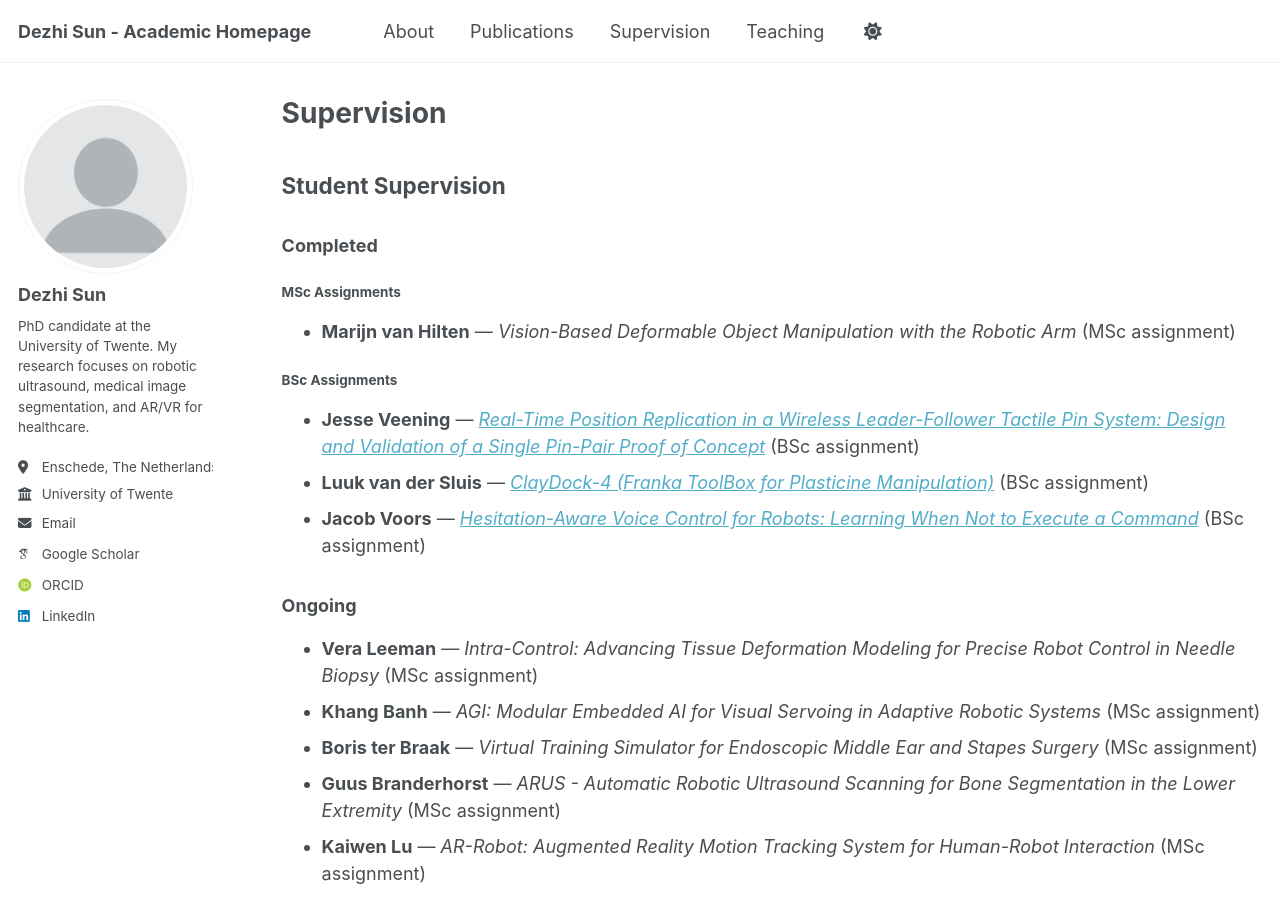
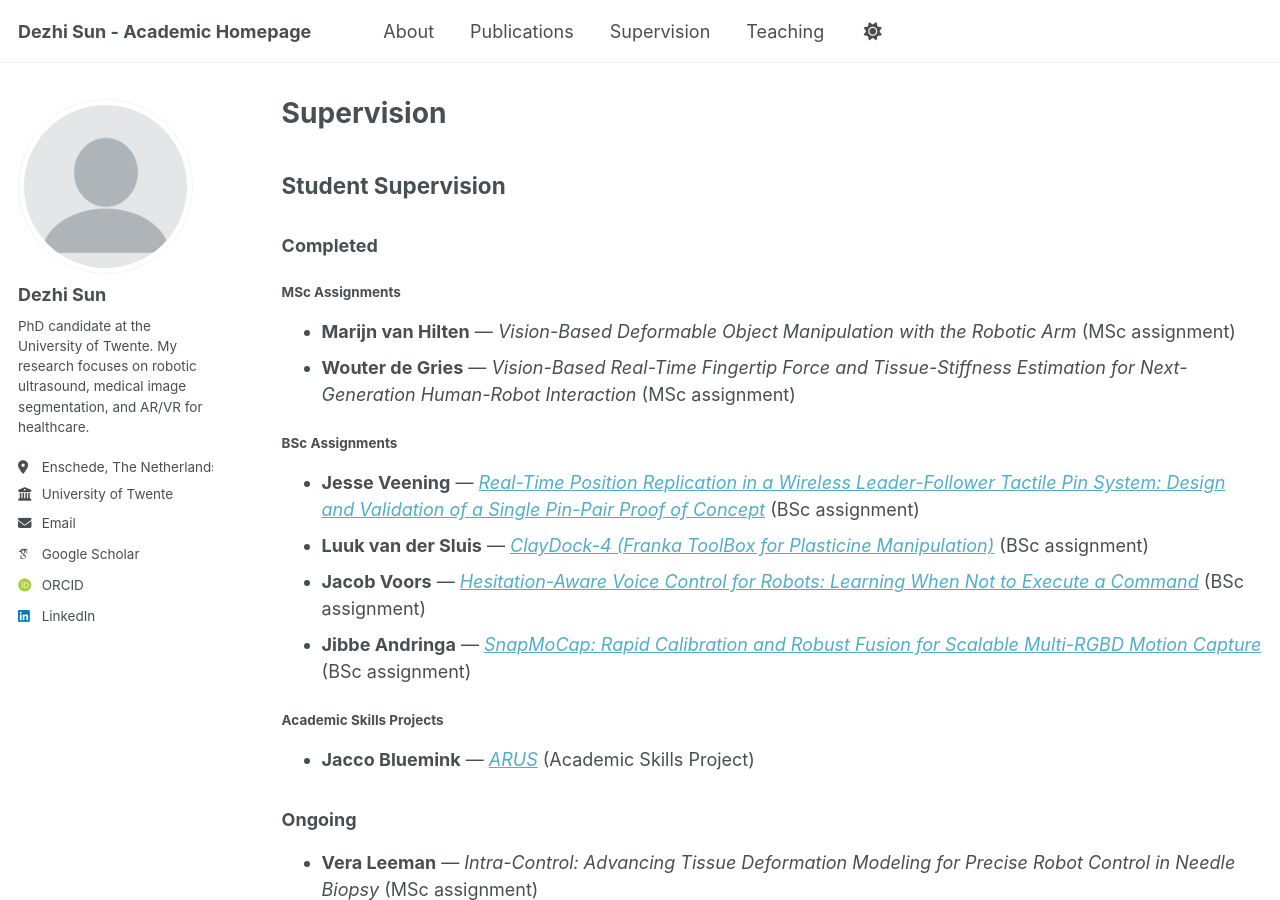
Before and after one commit to Jacksundezhi/Jacksundezhi.github.io, a Jekyll site: the page built from _pages/supervision.md, in a window 1280 px wide and 900 px high. Built offline with Jekyll 4.4.1, drawn with Linux system fonts in a browser that asks for light colours; some web fonts are replaced; a script bundle is joined from its source files by our own code; library files that are not in the unit come from our copies.

Commit message:
Add supervision assignments

```diff
--- a/_pages/supervision.md
+++ b/_pages/supervision.md
@@ -12,12 +12,18 @@ author_profile: true
 #### MSc Assignments
 
 - **Marijn van Hilten** — *Vision-Based Deformable Object Manipulation with the Robotic Arm* (MSc assignment)
+- **Wouter de Gries** — *Vision-Based Real-Time Fingertip Force and Tissue-Stiffness Estimation for Next-Generation Human-Robot Interaction* (MSc assignment)
 
 #### BSc Assignments
 
 - **Jesse Veening** — [*Real-Time Position Replication in a Wireless Leader-Follower Tactile Pin System: Design and Validation of a Single Pin-Pair Proof of Concept*](https://www.ram.eemcs.utwente.nl/education/assignments/real-time-position-replication-wireless-leader-follower-tactile-pin-system) (BSc assignment)
 - **Luuk van der Sluis** — [*ClayDock-4 (Franka ToolBox for Plasticine Manipulation)*](https://www.ram.eemcs.utwente.nl/education/assignments/claydock-4-franka-toolbox-plasticine-manipulation) (BSc assignment)
 - **Jacob Voors** — [*Hesitation-Aware Voice Control for Robots: Learning When Not to Execute a Command*](https://www.ram.eemcs.utwente.nl/education/assignments/hesitation-aware-voice-control-robots-learning-when-not-execute-command) (BSc assignment)
+- **Jibbe Andringa** — [*SnapMoCap: Rapid Calibration and Robust Fusion for Scalable Multi-RGBD Motion Capture*](https://www.ram.eemcs.utwente.nl/education/assignments/snapmocap-rapid-calibration-and-robust-fusion-scalable-multi-rgbd-motion) (BSc assignment)
+
+#### Academic Skills Projects
+
+- **Jacco Bluemink** — [*ARUS*](https://www.ram.eemcs.utwente.nl/education/assignments/arus) (Academic Skills Project)
 
 ### Ongoing
 
```
